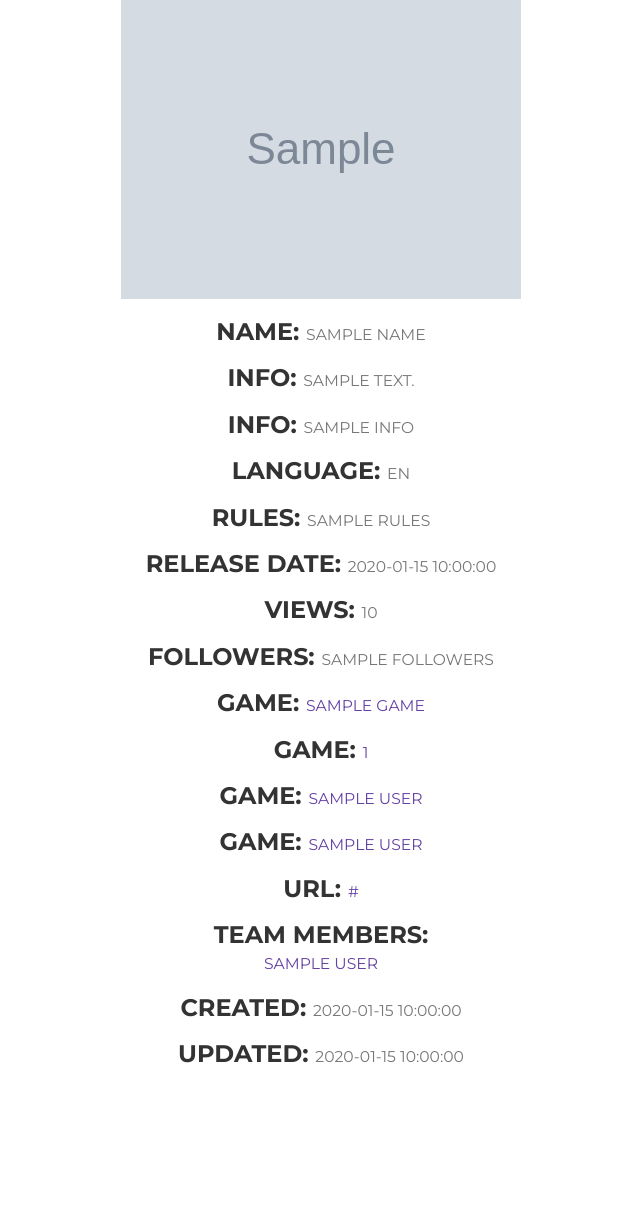
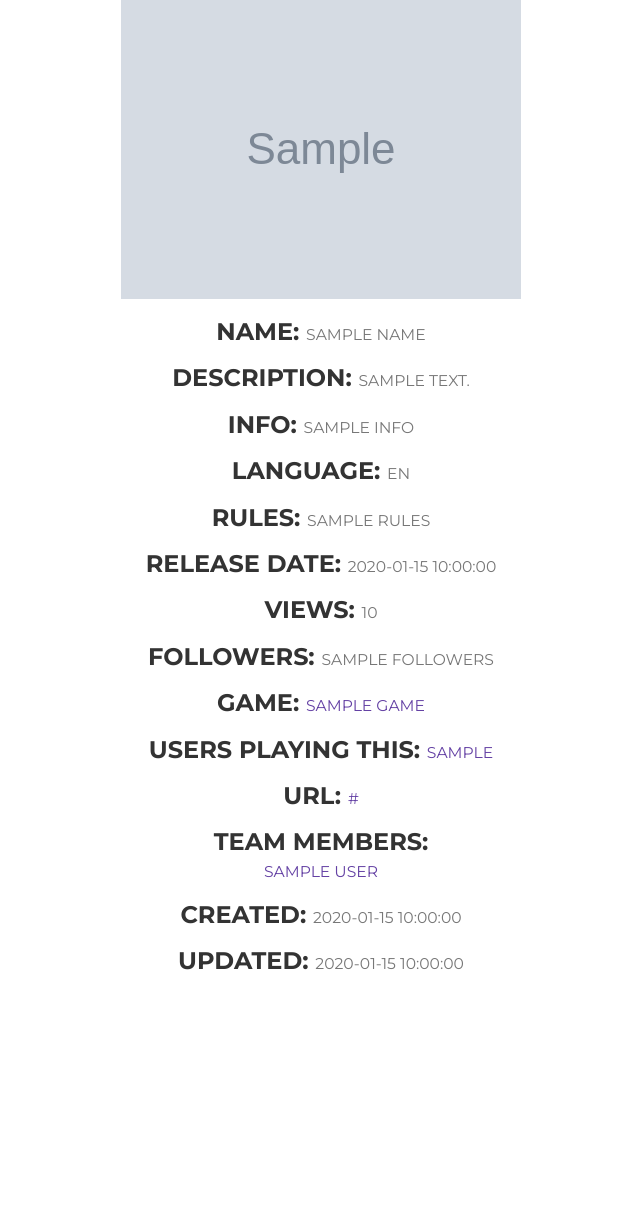
Before and after one commit to bryanbernal97/idb, a Flask app: template templates/model_template.html in a window 1280 px wide. Shown: the part 210-1423 px from the top of the page, without its empty margins (319-959 px from the left). After the commit the page ends 1180 px from the top, so only its background shows below. Run offline with Flask 2, Linux system fonts and the light colour scheme; the template is opened without the code that fills it: most values are stand-ins (such as "Sample title", 1, 10 or a date in 2020); grey boxes marked "Sample" are stand-in pictures; some libraries are stand-ins or nearby versions; some web fonts are replaced.

Commit message:
Added more attributes for models' pages to load

```diff
--- a/application.py
+++ b/application.py
@@ -55,7 +55,6 @@ def say_hello():
             team['id'] = q.id
             team['name'] = q.name
             team['image_url'] = q.image_url
-            print(team)
             teams.append(team)
         db.session.close()
     except Exception as e:
@@ -70,7 +69,6 @@ def say_hello():
             community['name'] = q.name
             community['image_url'] = q.image_url
             communities.append(community)
-        print(communities)
         db.session.close()
     except Exception as e:
         print(str(e))
@@ -87,7 +85,6 @@ def show_users(wow):
     q = User.query.get(wow)
     user = {}
     user['name'] = q.name
-    print(q.name)
     user['description'] = q.description
     user['language'] = q.language
     user['views'] = q.views
@@ -96,6 +93,11 @@ def show_users(wow):
     user['created'] = q.created
     user['updated'] = q.updated
     user['image_url'] = q.image_url
+    user['game_id'] = q.game_id
+    if q.game_id:
+        user['game'] = get_name_by_id(q.game_id, 'game')
+    user['community_id'] = q.community_id
+    user['team_ids'] = q.team_ids
 
     return render_template('model_template.html', name = user)
 
@@ -110,6 +112,9 @@ def show_games(wow):
     game['release_date'] = q.release_date
     game['image_url'] = q.image_url
     game['user_ids'] = q.user_ids
+    game['user_names'] = {}
+    for _id in game['user_ids']:
+        game['user_names'][_id] = get_name_by_id(_id, 'user')
     game['team_ids'] = q.team_ids
     game['community_ids'] = q.community_ids
 
@@ -138,8 +143,10 @@ def show_communities(wow):
     community['language'] = q.language
     community['rules'] = q.rules
     community['image_url'] = q.image_url
-    community['user_id'] = q.owner_id
+    community['owner_id'] = q.owner_id
     community['game_id'] = q.game_id
+    if q.game_id:
+        community['game'] = get_name_by_id(q.game_id, 'game')
 
     return render_template('model_template.html', name = community)
 
@@ -149,7 +156,7 @@ def get_user(wow):
     q = User.query.get(id_num)
     user = {}
     user['name'] = q.name
-    user['info'] = q.info
+    user['description'] = q.description
     user['language'] = q.language
     user['views'] = q.views
     user['followers'] = q.followers
@@ -157,6 +164,9 @@ def get_user(wow):
     user['created'] = q.created
     user['updated'] = q.updated
     user['image_url'] = q.image_url
+    user['game_id'] = q.game_id
+    user['community_id'] = q.community_id
+    user['team_ids'] = q.team_ids
 
     return jsonify({'user': user})
 
@@ -167,12 +177,13 @@ def get_game(wow):
     game = {}
     game['name'] = q.name
     game['description'] = q.description
-    game['genre'] = q.genre
-    game['platform'] = q.platform
+    game['genres'] = q.genres
+    game['platforms'] = q.platforms
     game['release_date'] = q.release_date
     game['image_url'] = q.image_url
-    game['user_id'] = q.user_id
-    game['team_id'] = q.team_id
+    game['user_ids'] = q.user_ids
+    game['team_ids'] = q.team_ids
+    game['community_ids'] = q.community_ids
     return jsonify({'game': game})
 
 @application.route('/api/v0/team/<wow>', methods=['GET'])
@@ -185,7 +196,7 @@ def get_team(wow):
     team['updated'] = q.updated
     team['image_url'] = q.image_url
     team['user_ids'] = q.user_ids
-    team['game_id'] = q.game_id
+    team['game_ids'] = q.game_ids
     return jsonify({'team': team})
 
 @application.route('/api/v0/community/<wow>', methods=['GET'])
@@ -194,14 +205,24 @@ def get_community(wow):
     q = Community.query.get(id_num)
     community = {}
     community['name'] = q.name
-    community['info'] = q.info
+    community['description'] = q.description
     community['language'] = q.language
     community['rules'] = q.rules
     community['image_url'] = q.image_url
-    community['user_ids'] = q.users
-    community['game_ids'] = q.games
+    community['owner_id'] = q.owner_id
+    community['game_id'] = q.game_id
     return jsonify({'community': community})
 
+def get_name_by_id(_id, what_kind):
+    if what_kind == 'user':
+        q = User.query.get(_id)
+    elif what_kind == 'community':
+        q = Community.query.get(_id)
+    elif what_kind == 'game':
+        q = Game.query.get(_id)
+    elif what_kind == 'team':
+        q = Team.query.get(_id)
+    return q.name
 
 """
 @application.route('/testWrite')
--- a/templates/model_template.html
+++ b/templates/model_template.html
@@ -72,7 +72,7 @@
                     </h3>
                     {% if name['description'] %}
                     <h3>
-                        Info:
+                        Description:
                             <small class="text-muted">{{name['description']}}</small>
                     </h3>
                     {% endif %}
@@ -119,36 +119,18 @@
                     </h3>
                     {% endif %}
 
-                    {% if name['games'] %}
-                    <h3>
-                        Game:
-                        {% for game in name['games'] %}
-                        <small class="text-muted"><a href="{{ url_for('show_games', wow=game)}}">{{game}}</a></small>
-                        {% endfor %}
-                    </h3>
-                    {% endif %}
-
                     {% if name['game_id'] %}
                     <h3>
                         Game:
-                        <small class="text-muted"><a href="{{ url_for('show_games', wow=game_id)}}">{{game_id}}</a></small>
-                    </h3>
-                    {% endif %}
-
-                    {% if name['users'] %}
-                    <h3>
-                        Game:
-                        {% for user in name['users'] %}
-                        <small class="text-muted"><a href="{{ url_for('show_games', wow=game)}}">{{user}}</a></small>
-                        {% endfor %}
+                        <small class="text-muted"><a href="{{ url_for('show_games', wow=name['game_id'])}}">{{name['game']}}</a></small>
                     </h3>
                     {% endif %}
 
                     {% if name['user_ids'] %}
                     <h3>
-                        Game:
+                        Users Playing This:
                         {% for user in name['user_ids'] %}
-                        <small class="text-muted"><a href="{{ url_for('show_games', wow=game)}}">{{user}}</a></small>
+                        <small class="text-muted"><a href="{{ url_for('show_users', wow=user)}}">{{name['user_names'][user]}}</a></small>
                         {% endfor %}
                     </h3>
                     {% endif %}
```
